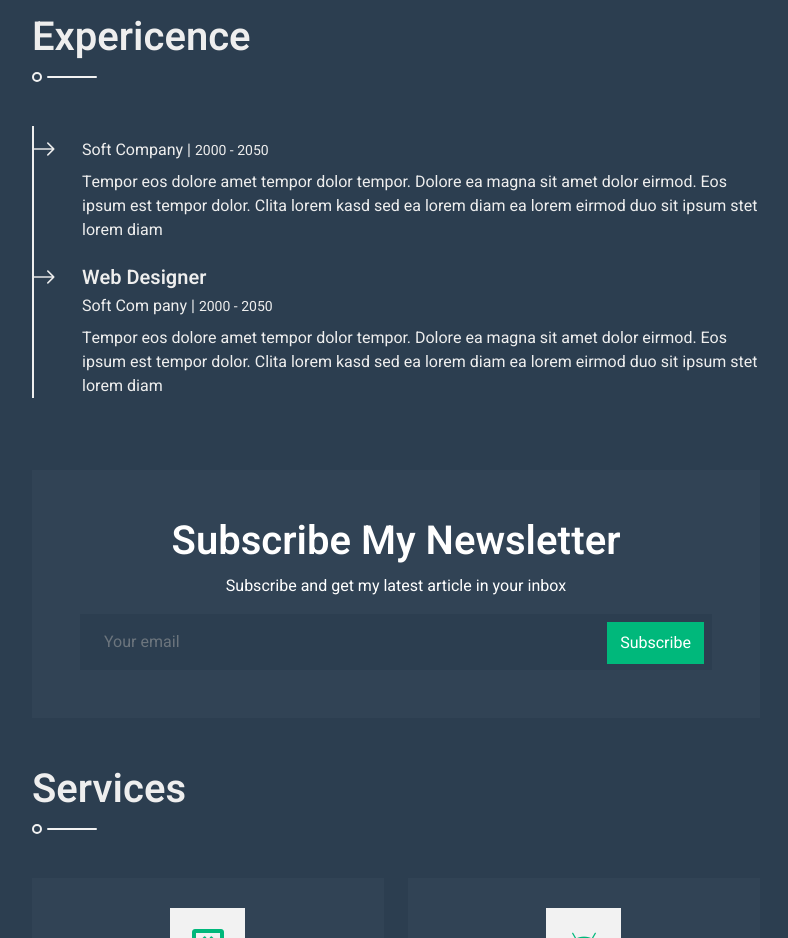
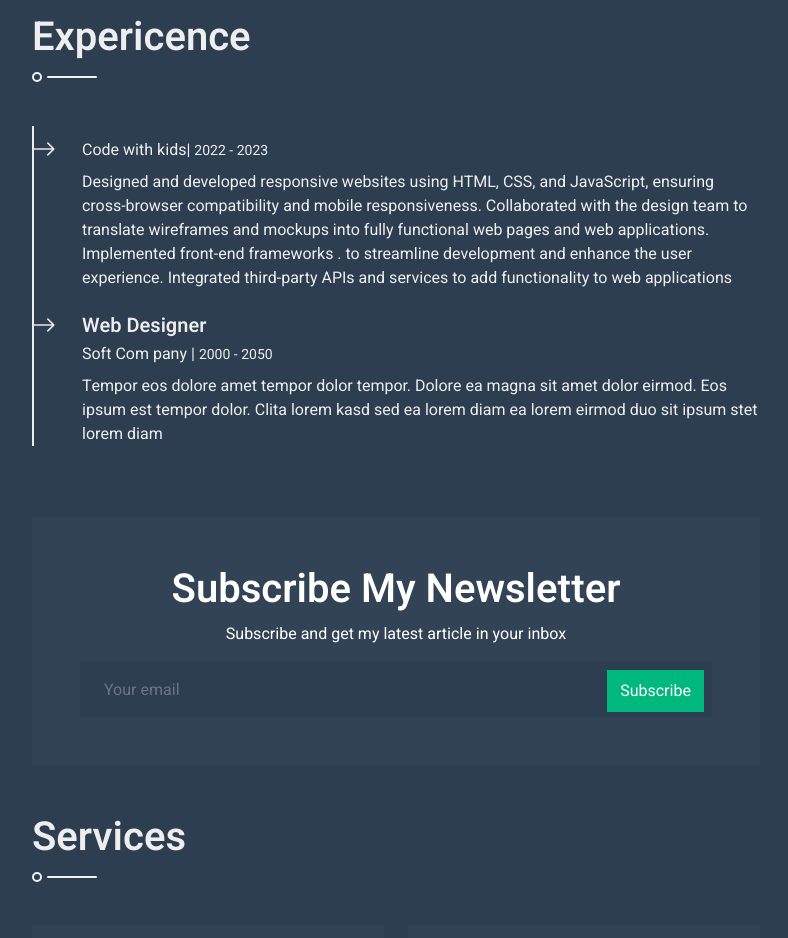
Before and after one commit to Domnic-Origi/Domnic-Origi.github.io, a plain HTML site: page index.html in a window 1280 px wide. Shown: the part 920-1858 px from the top of the page, without its empty margins (438-1226 px from the left). Drawn offline with nearby package versions, Linux system fonts and the light colour scheme.

Commit message:
update html

```diff
--- a/index.html
+++ b/index.html
@@ -180,8 +180,11 @@
                             <div class="position-relative mb-4">
                                 <span class="bi bi-arrow-right fs-4 text-light position-absolute" style="top: -5px; left: -50px;"></span>
                                 <h5 class="mb-1"></h5>
-                                <p class="mb-2">Soft Company | <small>2000 - 2050</small></p>
-                                <p>Tempor eos dolore amet tempor dolor tempor. Dolore ea magna sit amet dolor eirmod. Eos ipsum est tempor dolor. Clita lorem kasd sed ea lorem diam ea lorem eirmod duo sit ipsum stet lorem diam</p>
+                                <p class="mb-2">Code with kids| <small>2022 - 2023</small></p>
+                                <p>Designed and developed responsive websites using HTML, CSS, and JavaScript, ensuring cross-browser compatibility and mobile responsiveness.
+                                    Collaborated with the design team to translate wireframes and mockups into fully functional web pages and web applications.
+                                    Implemented front-end frameworks . to streamline development and enhance the user experience.
+                                    Integrated third-party APIs and services to add functionality to web applications</p>
                             </div>
                             <div class="position-relative mb-4">
                                 <span class="bi bi-arrow-right fs-4 text-light position-absolute" style="top: -5px; left: -50px;"></span>
```
